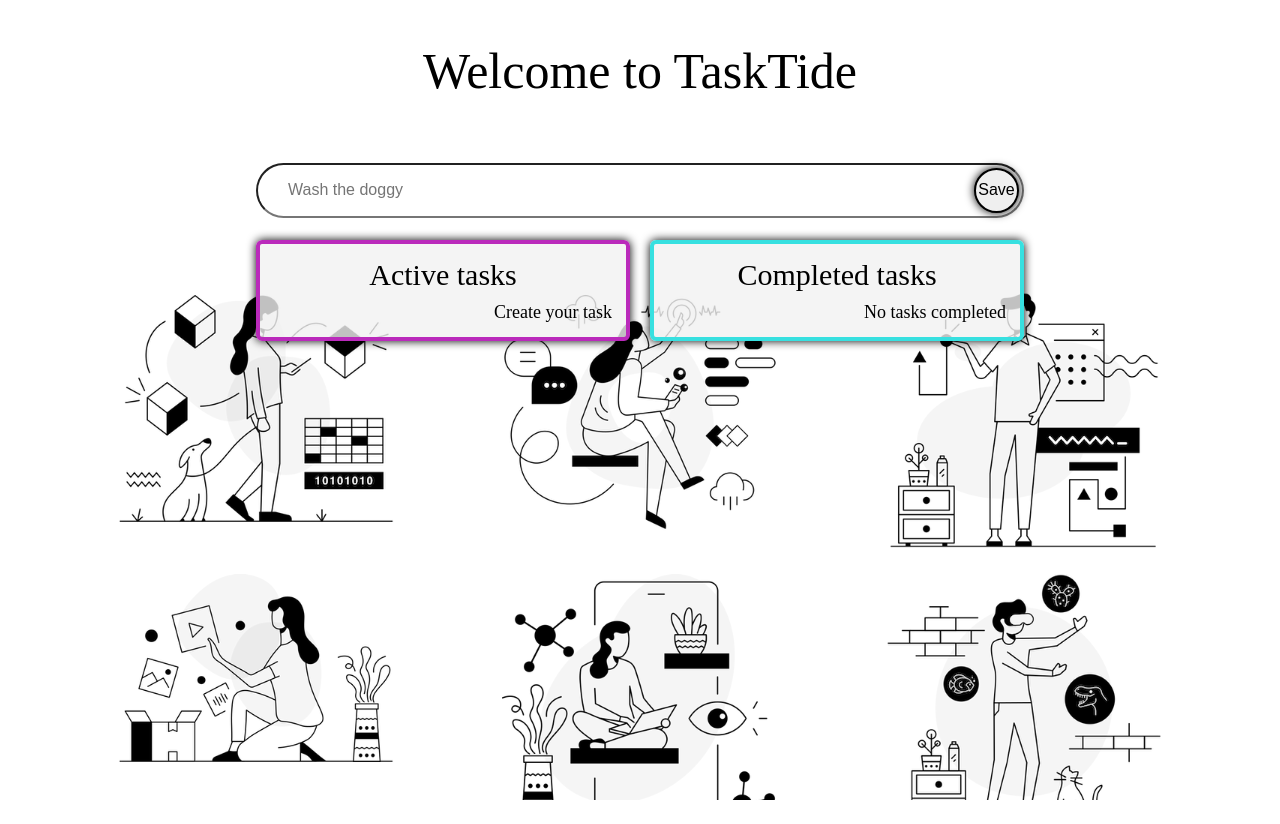
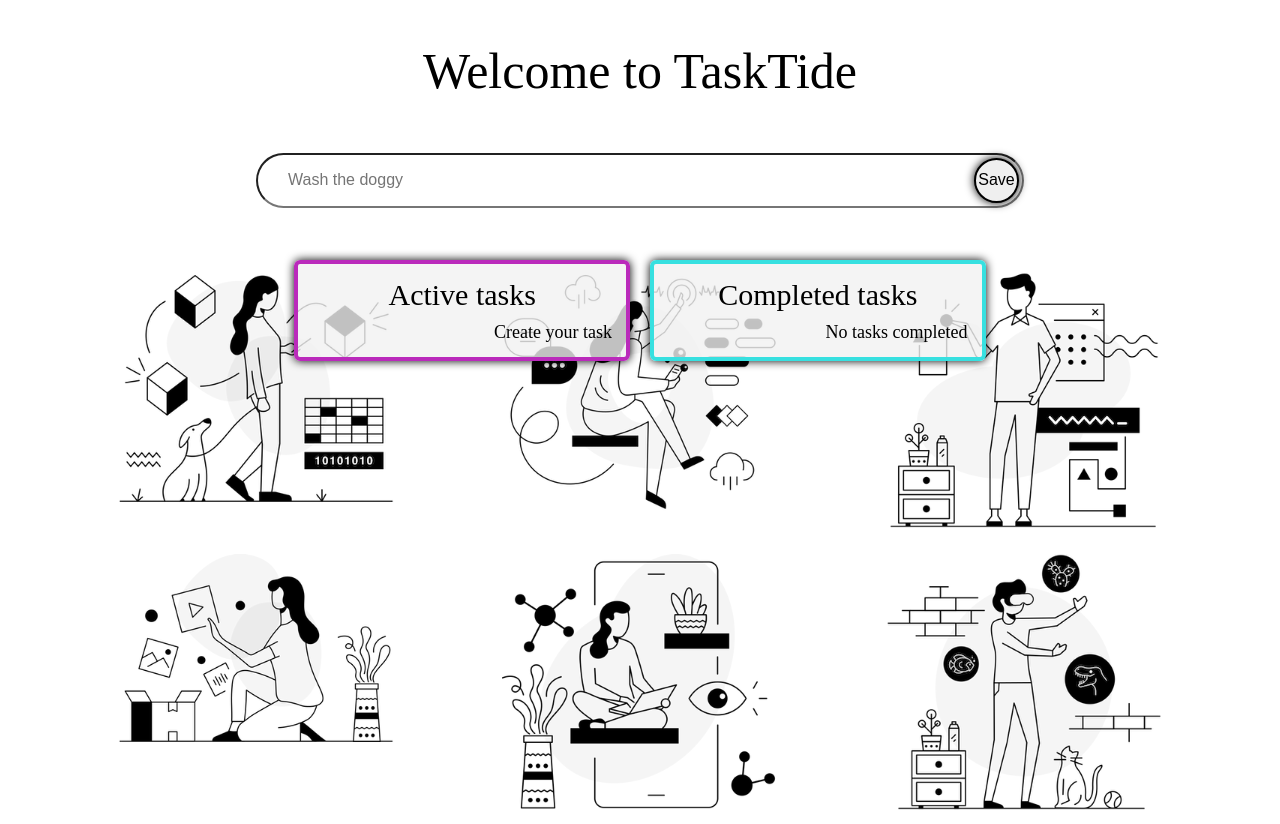
Before and after one commit to genepatino/tasktide-proyect, a React (Vite) app: page / in a window 1280 px wide. Before the commit the page ends 800 px from the top, so only its background shows below. Built offline with nearby package versions, Linux system fonts and the light colour scheme; the HTML template or start-up script is replaced by a standard one; a web font is replaced by a local one.

Commit message:
change of styles in section "pages_container_backgroud"

```diff
--- a/src/components/Home/index.tsx
+++ b/src/components/Home/index.tsx
@@ -62,8 +62,8 @@ const Home: React.FC = () => {
         <InputNewTask />
         <section className="page_container_background">
           <BackgroundImages />
+          <TasksList />
         </section>
-        <TasksList />
       </main>
     </DragDropContext>
   );
--- a/src/components/Home/styles.css
+++ b/src/components/Home/styles.css
@@ -13,22 +13,20 @@ html {
   width: 100vw;
   height: 100vh;
   display: grid;
-  grid-template-rows: 100px 100px 1fr;
+  grid-template-rows: 100px 120px 1fr;
   place-items: center;
-  gap: 4rem;
-  overflow: hidden;
-
+  gap: 20px;
 }
 
 .page_container_background{
   width: 90%;
   height: 100%;
   position: relative;
-  z-index: 1;
   display: grid;
   place-items: center;
   grid-template-columns: repeat(3, 1fr);
 }
+
 
 .page_container_header{
   font-size: 5rem;
--- a/src/components/TasksList/styles.css
+++ b/src/components/TasksList/styles.css
@@ -1,11 +1,10 @@
 .tasks_container {
   width: 60%;
   height: 70%;
-  bottom: 0;
+  top: 0;
   position: absolute;
   display: grid;
   grid-template-rows: 100px 100px 1fr;
-  z-index: 2;
 }
 
 .active_completed_task_container {
```
